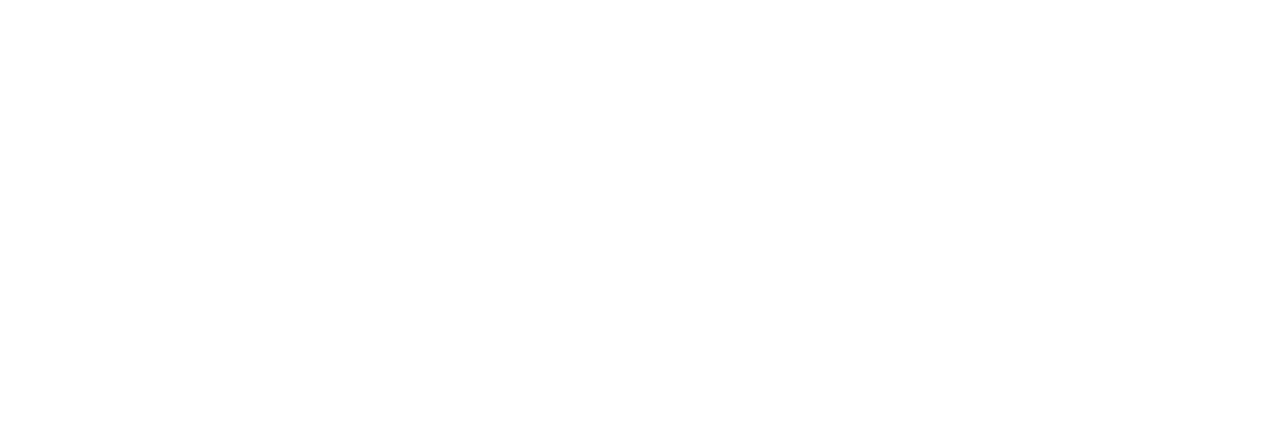
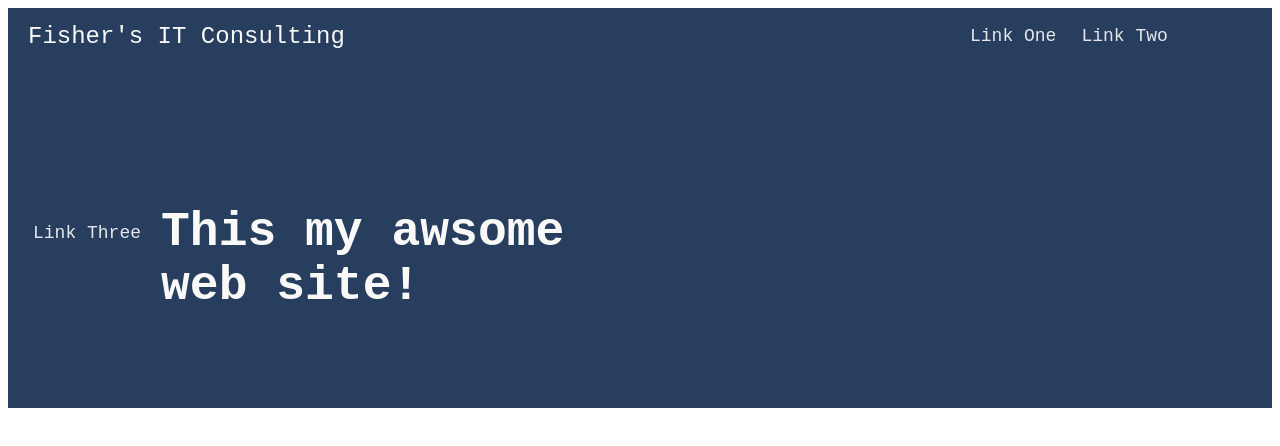
Before and after one commit to gunna2807/landing-page, a plain HTML site: page index.html in a window 1280 px wide. Drawn offline with Linux system fonts and the light colour scheme.

Commit message:
Added more html ans css code

```diff
--- a/css/style.css
+++ b/css/style.css
@@ -1 +1,50 @@
-/* placeholder */
+.header {
+    display: flex;
+    flex-wrap: wrap;
+    height: 400px;
+    background: #273e5f;
+    font-family: 'Courier New', monospace;
+}
+
+.logo {
+    font-size: 24px;
+    color: #F9FAF8;
+    width: 317px;
+    height: 26px;
+    padding-left: 20px;
+    padding-top: 15px;
+}
+
+.linkOne {
+    font-size: 18px;
+    color: #E5E7EB;
+    height: 26px;
+    padding-top: 18px;
+    padding-left: 25px;
+    margin-left: 600px;
+}
+
+.linkTwo {
+    font-size: 18px;
+    color: #E5E7EB;
+    height: 26px;
+    padding-top: 18px;
+    padding-left: 25px;
+}
+
+.linkThree {
+    font-size: 18px;
+    color: #E5E7EB;
+    height: 26px;
+    padding-top: 18px;
+    padding-left: 25px;
+    margin-right: 20px;
+}
+
+.mainText {
+    font-size: 48px;
+    font-weight: bold;
+    color: #F9FAF8;
+    height: 50px;
+    width: 450px;
+}
--- a/index.html
+++ b/index.html
@@ -5,8 +5,20 @@
     <meta http-equiv="X-UA-Compatible" content="IE=edge">
     <meta name="viewport" content="width=device-width, initial-scale=1.0">
     <title>GUNNA IT Consulting</title>
+    <link rel="stylesheet" href="/css/style.css">
 </head>
 <body>
 
+    <div class="header">
+        <div class="logo">Fisher's IT Consulting</div>
+        <div class="linkOne">Link One</div>
+        <div class="linkTwo">Link Two</div>
+        <div class="linkThree">Link Three</div>
+        <div class="mainText">This my awsome web site!</div>
+    </div>
+
+
+
+
 </body>
 </html>
```
